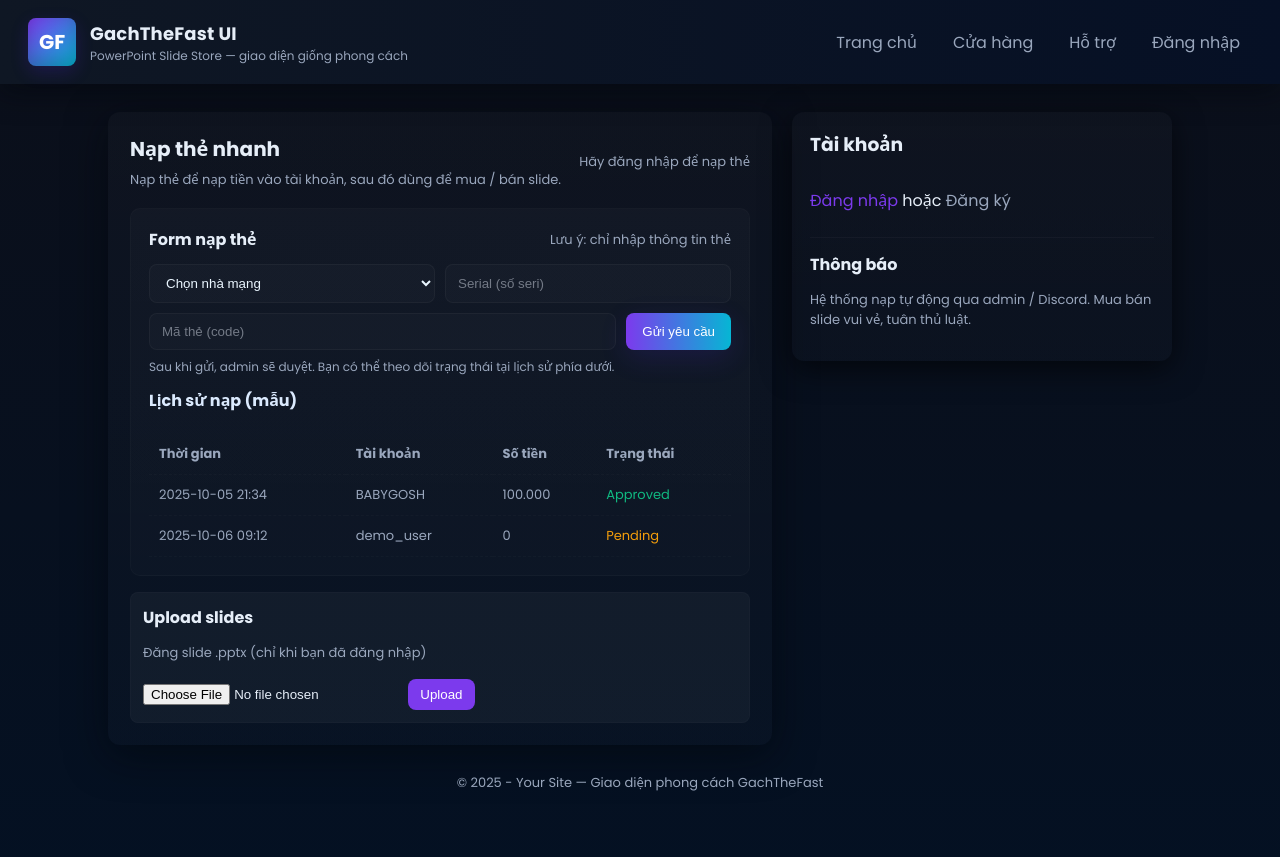
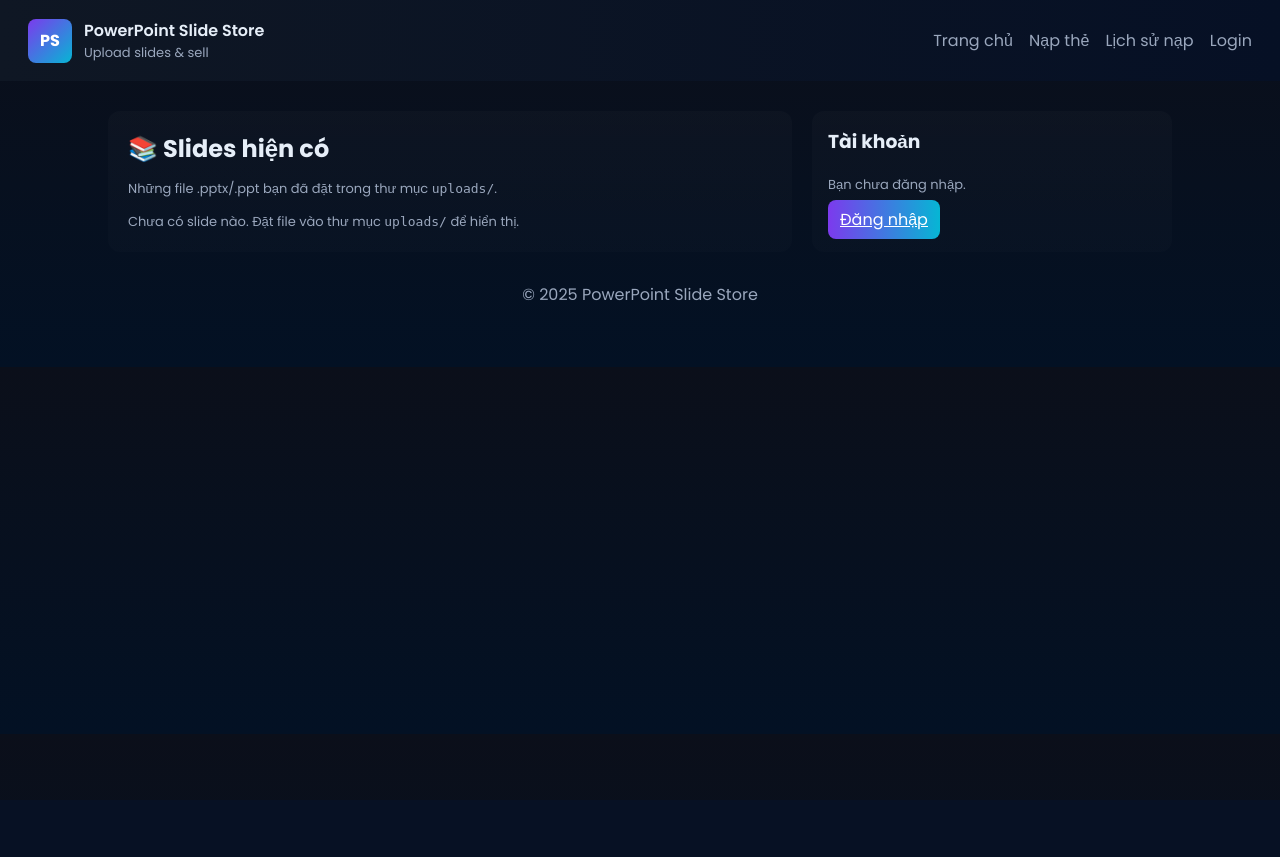
Before and after one commit to BABYGOSH/WebForPPT, a Flask app: page / in a window 1280 px wide. After the commit the page ends 301 px from the top, so only its background shows below. Run offline with Flask 3, Linux system fonts and the light colour scheme.

Commit message:
Clean UI, add topup history, remove upload form

```diff
--- a/app.py
+++ b/app.py
@@ -1,4 +1,3 @@
-# app.py
 from flask import Flask, render_template, request, redirect, url_for, session, flash, send_from_directory
 from werkzeug.security import generate_password_hash, check_password_hash
 import os, json, re, time, uuid
@@ -11,8 +10,8 @@ load_dotenv()
 # Config
 APP_SECRET = os.getenv("FLASK_SECRET", "change-this-secret")
 ADMIN_PASSWORD = os.getenv("ADMIN_PASSWORD", "admin123")  # change in production
-DISCORD_WEBHOOK = os.getenv("DISCORD_WEBHOOK_URL", "https://discord.com/api/webhooks/1425714463482580992/thC-ULGdsTvsOZ52UXS4AFzaijaB90Z3GCJ0CrVRxFUAFDIAb7B6XYGqZycnPHMyMws_")
-SITE_BASE = os.getenv("SITE_BASE", "https://webforppt.onrender.com")  # change for your deployed site
+DISCORD_WEBHOOK = os.getenv("DISCORD_WEBHOOK_URL", "")
+SITE_BASE = os.getenv("SITE_BASE", "https://webforppt.onrender.com")
 
 USERS_FILE = "users.json"
 QUEUE_FILE = "card_queue.json"
@@ -21,7 +20,6 @@ UPLOAD_FOLDER = "uploads"
 app = Flask(__name__)
 app.secret_key = APP_SECRET
 app.permanent_session_lifetime = timedelta(days=7)
-
 os.makedirs(UPLOAD_FOLDER, exist_ok=True)
 
 # ---------- Utils: users ----------
@@ -82,9 +80,6 @@ def validate_password(pw):
 
 # ---------- Discord notification ----------
 def send_discord_notification(item):
-    """
-    Send a Discord webhook message. Include approve/reject links back to site admin.
-    """
     if not DISCORD_WEBHOOK:
         print("No DISCORD_WEBHOOK configured")
         return False
@@ -110,18 +105,16 @@ def send_discord_notification(item):
 # ---------- Routes ----------
 @app.route("/")
 def index():
-    user = None
-    if 'username' in session:
-        user = find_user(session['username'])
+    user = find_user(session["username"]) if "username" in session else None
     files = os.listdir(UPLOAD_FOLDER) if os.path.exists(UPLOAD_FOLDER) else []
     return render_template("index.html", files=files, user=user)
 
 # Register
-@app.route("/register", methods=["GET","POST"])
+@app.route("/register", methods=["GET", "POST"])
 def register():
     if request.method == "POST":
-        username = request.form.get("username","").strip()
-        password = request.form.get("password","")
+        username = request.form.get("username", "").strip()
+        password = request.form.get("password", "")
         if not username or not password:
             flash("Vui lòng điền username và password", "danger")
             return redirect(url_for("register"))
@@ -138,11 +131,11 @@ def register():
     return render_template("register.html")
 
 # Login
-@app.route("/login", methods=["GET","POST"])
+@app.route("/login", methods=["GET", "POST"])
 def login():
     if request.method == "POST":
-        username = request.form.get("username","").strip()
-        password = request.form.get("password","")
+        username = request.form.get("username", "").strip()
+        password = request.form.get("password", "")
         u = find_user(username)
         if not u or not check_password_hash(u["password_hash"], password):
             flash("Thông tin đăng nhập không đúng", "danger")
@@ -159,39 +152,35 @@ def logout():
     flash("Đã đăng xuất", "info")
     return redirect(url_for("index"))
 
-# Upload (user must be logged in)
+# Upload (API only, hidden from UI)
 @app.route("/upload", methods=["POST"])
 def upload_file():
     if "username" not in session:
-        flash("Bạn cần đăng nhập để upload", "danger")
-        return redirect(url_for("login"))
+        return {"error": "Unauthorized"}, 403
     if "file" not in request.files:
-        flash("Không có file", "danger")
-        return redirect(url_for("index"))
+        return {"error": "No file"}, 400
     f = request.files["file"]
     if f.filename == "":
-        flash("No selected file", "danger")
-        return redirect(url_for("index"))
+        return {"error": "No selected file"}, 400
     os.makedirs(UPLOAD_FOLDER, exist_ok=True)
-    safe_name = f.filename
-    f.save(os.path.join(UPLOAD_FOLDER, safe_name))
-    flash("Upload thành công", "success")
-    return redirect(url_for("index"))
+    f.save(os.path.join(UPLOAD_FOLDER, f.filename))
+    return {"message": "Uploaded successfully"}
 
+# Download
 @app.route("/download/<filename>")
 def download_file(filename):
     return send_from_directory(UPLOAD_FOLDER, filename, as_attachment=True)
 
-# Top-up: user submits card -> saved to queue and Discord notified
-@app.route("/topup", methods=["GET","POST"])
+# Top-up form
+@app.route("/topup", methods=["GET", "POST"])
 def topup():
     if "username" not in session:
         flash("Bạn cần đăng nhập để nạp thẻ", "danger")
         return redirect(url_for("login"))
     if request.method == "POST":
-        card_type = request.form.get("card_type","").strip()
-        serial = request.form.get("serial","").strip()
-        code = request.form.get("code","").strip()
+        card_type = request.form.get("card_type", "").strip()
+        serial = request.form.get("serial", "").strip()
+        code = request.form.get("code", "").strip()
         if not card_type or not serial or not code:
             flash("Vui lòng nhập đầy đủ thông tin thẻ", "danger")
             return redirect(url_for("topup"))
@@ -207,19 +196,32 @@ def topup():
         q = load_queue()
         q.append(item)
         save_queue(q)
-        ok = send_discord_notification(item)
-        if ok:
-            flash("Yêu cầu nạp đã gửi tới Discord. Admin sẽ kiểm tra.", "info")
-        else:
-            flash("Gửi Discord thất bại — admin kiểm tra trang admin.", "warning")
+        send_discord_notification(item)
+        flash("Yêu cầu nạp đã được gửi, vui lòng chờ duyệt.", "info")
         return redirect(url_for("index"))
     return render_template("topup.html")
 
-# Admin login + dashboard
-@app.route("/admin", methods=["GET","POST"])
+# 🟢 NEW: Lịch sử nạp
+@app.route("/topup_history")
+def topup_history():
+    if "username" not in session:
+        return render_template("topup_history.html", user=None, history=[])
+    user = find_user(session["username"])
+    q = load_queue()
+    user_items = []
+    for it in q:
+        if it.get("username") == session["username"]:
+            created = time.strftime("%Y-%m-%d %H:%M:%S", time.localtime(it["created_at"]))
+            it_copy = dict(it)
+            it_copy["created_at"] = created
+            user_items.append(it_copy)
+    return render_template("topup_history.html", user=user, history=user_items)
+
+# Admin
+@app.route("/admin", methods=["GET", "POST"])
 def admin_login():
     if request.method == "POST":
-        pw = request.form.get("password","")
+        pw = request.form.get("password", "")
         if pw == ADMIN_PASSWORD:
             session["is_admin"] = True
             return redirect(url_for("admin_dashboard"))
@@ -234,37 +236,27 @@ def admin_dashboard():
     q = load_queue()
     return render_template("admin_dashboard.html", queue=q)
 
-@app.route("/admin/approve/<item_id>", methods=["GET","POST"])
+@app.route("/admin/approve/<item_id>", methods=["GET", "POST"])
 def admin_approve(item_id):
     if not session.get("is_admin"):
-        flash("Admin login required", "danger")
         return redirect(url_for("admin_login"))
     q = load_queue()
     for it in q:
         if it["id"] == item_id and it["status"] == "pending":
-            # amount can be provided in POST form (admin chooses), default 100000
-            if request.method == "POST":
-                amount = float(request.form.get("amount", 100000))
-            else:
-                # GET: allow approving via link with ?amount=...
-                try:
-                    amount = float(request.args.get("amount", 100000))
-                except:
-                    amount = 100000.0
+            amount = float(request.args.get("amount", 100000))
             it["status"] = "approved"
             it["credited_amount"] = amount
             it["processed_at"] = int(time.time())
             update_user_balance(it["username"], amount)
             save_queue(q)
-            flash(f"Đã duyệt và cộng {amount} cho {it['username']}", "success")
+            flash(f"Đã duyệt và cộng {amount} VNĐ cho {it['username']}", "success")
             return redirect(url_for("admin_dashboard"))
     flash("Item không tồn tại hoặc đã xử lý", "warning")
     return redirect(url_for("admin_dashboard"))
 
-@app.route("/admin/reject/<item_id>", methods=["POST","GET"])
+@app.route("/admin/reject/<item_id>")
 def admin_reject(item_id):
     if not session.get("is_admin"):
-        flash("Admin login required", "danger")
         return redirect(url_for("admin_login"))
     q = load_queue()
     for it in q:
@@ -285,7 +277,7 @@ def api_balance():
     u = find_user(session["username"])
     return {"username": u["username"], "balance": u.get("balance", 0.0)}
 
-# Ensure files exist and run
+# ---------- Run ----------
 if __name__ == "__main__":
     if not os.path.exists(USERS_FILE):
         save_users({"users": []})
--- a/templates/index.html
+++ b/templates/index.html
@@ -3,243 +3,105 @@
 <head>
   <meta charset="utf-8" />
   <meta name="viewport" content="width=device-width,initial-scale=1" />
-  <title>GachTheFast Style - PowerPoint Store</title>
-
-  <!-- Google Font -->
+  <title>PowerPoint Slide Store</title>
   <link href="https://fonts.googleapis.com/css2?family=Poppins:wght@300;400;600;700&display=swap" rel="stylesheet">
-
   <style>
     :root{
-      --bg:#0b0f1a;
-      --card:#0f1724;
-      --muted:#9aa7bd;
-      --accent:#7c3aed; /* purple accent */
-      --accent2:#06b6d4; /* cyan accent */
-      --glass: rgba(255,255,255,0.04);
+      --bg:#0b0f1a; --card:#0f1724; --muted:#9aa7bd;
+      --accent:#7c3aed; --accent2:#06b6d4; --glass: rgba(255,255,255,0.04);
     }
     *{box-sizing:border-box}
-    body{
-      margin:0;
-      font-family:'Poppins',system-ui,Segoe UI,Roboto,Arial;
-      background:linear-gradient(180deg,var(--bg),#031124 120%);
-      color:#e6eef8;
-      -webkit-font-smoothing:antialiased;
-    }
-
-    /* header */
-    header{
-      display:flex;
-      align-items:center;
-      justify-content:space-between;
-      gap:20px;
-      padding:18px 28px;
-      background:linear-gradient(90deg,var(--card),#061025);
-      box-shadow:0 6px 30px rgba(3,6,12,0.6);
-      position:sticky; top:0; z-index:30;
-    }
-    .brand{
-      display:flex; align-items:center; gap:14px;
-    }
-    .logo{
-      width:48px; height:48px; border-radius:8px;
-      background:linear-gradient(135deg,var(--accent),var(--accent2));
-      display:flex; align-items:center; justify-content:center;
-      font-weight:700; color:white; font-size:20px;
-      box-shadow:0 6px 18px rgba(92,37,255,0.18), inset 0 -6px 18px rgba(0,0,0,0.2);
-    }
-    .brand h1{ font-size:18px; margin:0; letter-spacing:0.2px }
-    .brand p{ margin:0; color:var(--muted); font-size:12px }
-
-    nav{ display:flex; gap:12px; align-items:center }
-    nav a{ color:var(--muted); text-decoration:none; padding:8px 12px;border-radius:8px }
-    nav a:hover{ color:white; background:rgba(255,255,255,0.03) }
-
-    /* page layout */
-    .container{ max-width:1100px; margin:28px auto; padding:0 18px; }
-
-    .grid{
-      display:grid;
-      grid-template-columns: 1fr 380px;
-      gap:20px;
-      align-items:start;
-    }
-
-    /* left main card */
-    .main-card{
-      background:linear-gradient(180deg, rgba(255,255,255,0.02), rgba(255,255,255,0.01));
-      border-radius:12px;
-      padding:22px;
-      box-shadow: 0 10px 40px rgba(2,6,12,0.6);
-    }
-    .hero{
-      display:flex; align-items:center; justify-content:space-between; gap:16px;
-      margin-bottom:18px;
-    }
-    .hero-left h2{ margin:0; font-size:20px }
-    .hero-left p{ margin:6px 0 0; color:var(--muted); font-size:13px }
-
-    /* topup box (styled like gachthefast) */
-    .topup-box{
-      background: linear-gradient(180deg, rgba(255,255,255,0.025), rgba(255,255,255,0.015));
-      border-radius:10px; padding:18px; margin-bottom:16px;
-      border:1px solid rgba(255,255,255,0.02);
-    }
-    .topup-title{ display:flex; justify-content:space-between; align-items:center; margin-bottom:12px; }
-    .topup-title h3{ margin:0; font-size:16px }
-    .balance { color:var(--accent2); font-weight:600 }
-
-    form.topup-form { display:flex; gap:10px; flex-wrap:wrap; }
-    .topup-form input[type=text], .topup-form select {
-      flex:1 1 220px; padding:10px 12px; border-radius:8px;
-      border:1px solid rgba(255,255,255,0.04); background:rgba(255,255,255,0.02);
-      color: #eaf6ff;
-      outline:none;
-    }
-    .topup-form input::placeholder{ color:rgba(230,238,248,0.45) }
-    .topup-form button{
-      background: linear-gradient(90deg,var(--accent),var(--accent2));
-      color:white; border:none; padding:10px 16px; border-radius:8px; cursor:pointer;
-      box-shadow:0 8px 28px rgba(94,51,255,0.14);
-    }
-    .topup-note{ font-size:12px; color:var(--muted); margin-top:8px }
-
-    /* history */
-    .history{ margin-top:12px; }
-    .history table{ width:100%; border-collapse:collapse; font-size:13px; color:var(--muted) }
-    .history th, .history td{ text-align:left; padding:10px; border-bottom:1px dashed rgba(255,255,255,0.02) }
-    .tag-pending { color:#f59e0b }
-    .tag-approved { color:#10b981 }
-
-    /* right column (sidebar) */
-    .sidebar-card{
-      background: linear-gradient(180deg, rgba(255,255,255,0.02), rgba(255,255,255,0.01));
-      border-radius:12px; padding:18px; box-shadow:0 8px 30px rgba(0,0,0,0.6);
-    }
-    .account-item{ display:flex; justify-content:space-between; padding:8px 0; border-bottom:1px solid rgba(255,255,255,0.02) }
-    .small-muted{ color:var(--muted); font-size:13px }
-
-    footer{ text-align:center; color:var(--muted); margin:28px 0 64px; font-size:13px }
-
-    /* responsive */
-    @media (max-width:980px){
-      .grid{ grid-template-columns: 1fr; }
-      .sidebar-card{ order: -1 }
-    }
+    body{margin:0;font-family:'Poppins',sans-serif;background:linear-gradient(180deg,var(--bg),#031124);color:#e6eef8}
+    header{display:flex;align-items:center;justify-content:space-between;padding:18px 28px;background:linear-gradient(90deg,var(--card),#061025)}
+    .brand{display:flex;align-items:center;gap:12px}
+    .logo{width:44px;height:44px;border-radius:8px;background:linear-gradient(135deg,var(--accent),var(--accent2));display:flex;align-items:center;justify-content:center;font-weight:700;color:#fff}
+    nav a{color:var(--muted);text-decoration:none;margin-left:12px}
+    .container{max-width:1100px;margin:30px auto;padding:0 18px}
+    .grid{display:grid;grid-template-columns:1fr 360px;gap:20px}
+    .card{background:linear-gradient(180deg,rgba(255,255,255,0.02),rgba(255,255,255,0.01));padding:20px;border-radius:12px}
+    h2{margin:0 0 10px 0}
+    .files-list{display:flex;flex-direction:column;gap:10px}
+    .file-item{display:flex;justify-content:space-between;align-items:center;padding:12px;background:rgba(255,255,255,0.02);border-radius:8px}
+    .file-item a{color:var(--accent2);text-decoration:none}
+    .small-muted{color:var(--muted);font-size:13px}
+    .btn{background:linear-gradient(90deg,var(--accent),var(--accent2));color:white;padding:8px 12px;border-radius:8px;border:none;cursor:pointer}
+    .sidebar-card{padding:16px;border-radius:12px;background:linear-gradient(180deg,rgba(255,255,255,0.02),rgba(255,255,255,0.01))}
+    footer{text-align:center;color:var(--muted);margin:28px 0 60px}
+    @media (max-width:980px){.grid{grid-template-columns:1fr}}
   </style>
 </head>
 <body>
   <header>
     <div class="brand">
-      <div class="logo">GF</div>
+      <div class="logo">PS</div>
       <div>
-        <h1>GachTheFast UI</h1>
-        <p>PowerPoint Slide Store — giao diện giống phong cách</p>
+        <div style="font-weight:600">PowerPoint Slide Store</div>
+        <div class="small-muted">Upload slides & sell</div>
       </div>
     </div>
-
     <nav>
-      <a href="#">Trang chủ</a>
-      <a href="#">Cửa hàng</a>
-      <a href="#">Hỗ trợ</a>
-      <a href="{{ url_for('login') }}">Đăng nhập</a>
+      <a href="{{ url_for('index') }}">Trang chủ</a>
+      <a href="{{ url_for('topup') }}">Nạp thẻ</a>
+      <a href="{{ url_for('topup_history') }}">Lịch sử nạp</a>
+      {% if user %}
+        <a href="{{ url_for('logout') }}">Logout</a>
+      {% else %}
+        <a href="{{ url_for('login') }}">Login</a>
+      {% endif %}
     </nav>
   </header>
 
   <div class="container">
     <div class="grid">
-      <!-- LEFT -->
-      <div class="main-card">
-        <div class="hero">
-          <div class="hero-left">
-            <h2>Nạp thẻ nhanh</h2>
-            <p>Nạp thẻ để nạp tiền vào tài khoản, sau đó dùng để mua / bán slide.</p>
+      <!-- left: list slides (NO upload form here) -->
+      <div class="card">
+        <h2>📚 Slides hiện có</h2>
+        <p class="small-muted">Những file .pptx/.ppt bạn đã đặt trong thư mục <code>uploads/</code>.</p>
+
+        <div class="files-list">
+          {% if files %}
+            {% for f in files %}
+              <div class="file-item">
+                <div style="max-width:70%;">{{ f }}</div>
+                <div>
+                  <a class="btn" href="{{ url_for('download_file', filename=f) }}">Tải về</a>
                 </div>
-          <div class="hero-right small-muted">Hãy đăng nhập để nạp thẻ</div>
               </div>
-
-        <div class="topup-box">
-          <div class="topup-title">
-            <h3>Form nạp thẻ</h3>
-            <div class="small-muted">Lưu ý: chỉ nhập thông tin thẻ</div>
-          </div>
-
-          <!-- Form: nếu dùng Flask, action="/topup" method="post" -->
-          <form class="topup-form" action="{{ url_for('topup') }}" method="post">
-            <select name="card_type" required>
-              <option value="">Chọn nhà mạng</option>
-              <option value="viettel">Viettel</option>
-              <option value="mobifone">Mobifone</option>
-              <option value="vinaphone">Vinaphone</option>
-            </select>
-
-            <input name="serial" type="text" placeholder="Serial (số seri)" required />
-            <input name="code" type="text" placeholder="Mã thẻ (code)" required />
-
-            <button type="submit">Gửi yêu cầu</button>
-          </form>
-
-          <div class="topup-note">Sau khi gửi, admin sẽ duyệt. Bạn có thể theo dõi trạng thái tại lịch sử phía dưới.</div>
-
-          <div class="history">
-            <h4 style="margin-top:12px;color:#dbeafe">Lịch sử nạp (mẫu)</h4>
-            <table>
-              <thead>
-                <tr><th>Thời gian</th><th>Tài khoản</th><th>Số tiền</th><th>Trạng thái</th></tr>
-              </thead>
-              <tbody>
-                <!-- sample rows; Flask sẽ render thực tế -->
-                <tr><td>2025-10-05 21:34</td><td>BABYGOSH</td><td>100.000</td><td class="tag-approved">Approved</td></tr>
-                <tr><td>2025-10-06 09:12</td><td>demo_user</td><td>0</td><td class="tag-pending">Pending</td></tr>
-              </tbody>
-            </table>
+            {% endfor %}
+          {% else %}
+            <div class="small-muted">Chưa có slide nào. Đặt file vào thư mục <code>uploads/</code> để hiển thị.</div>
+          {% endif %}
         </div>
       </div>
 
-        <!-- Optional: upload area (kept minimal) -->
-        <div style="margin-top:14px; padding:12px; border-radius:8px; background:var(--glass); border:1px solid rgba(255,255,255,0.02)">
-          <strong>Upload slides</strong>
-          <p class="small-muted">Đăng slide .pptx (chỉ khi bạn đã đăng nhập)</p>
-          <form action="{{ url_for('upload') }}" method="post" enctype="multipart/form-data">
-            <input type="file" name="file" accept=".ppt,.pptx" style="margin-top:8px">
-            <button class="btn" type="submit" style="display:inline-block;margin-left:8px;background:var(--accent);padding:8px 12px;border-radius:8px;border:none;color:white">Upload</button>
-          </form>
-        </div>
-      </div>
-
-      <!-- RIGHT SIDEBAR -->
+      <!-- right: account + quick links -->
       <aside class="sidebar-card">
         <h3 style="margin-top:0">Tài khoản</h3>
-
         {% if user %}
-        <div class="account-item">
+          <div style="display:flex;justify-content:space-between;align-items:center">
             <div>
               <div style="font-weight:600">{{ user.username }}</div>
               <div class="small-muted">Tài khoản</div>
             </div>
             <div style="text-align:right">
-            <div class="balance">{{ user.balance }} VNĐ</div>
+              <div style="font-weight:700;color:var(--accent2)">{{ user.balance }} VNĐ</div>
               <div class="small-muted">Số dư</div>
             </div>
           </div>
-
-        <div style="padding-top:12px">
-          <a href="{{ url_for('logout') }}" style="color:var(--muted);text-decoration:none">Logout</a>
-          <a href="{{ url_for('topup') }}" style="float:right;color:var(--accent);text-decoration:none">Nạp thêm</a>
+          <div style="margin-top:12px">
+            <a class="btn" href="{{ url_for('topup') }}">Nạp thẻ</a>
+            <a style="margin-left:8px;color:var(--muted);text-decoration:none" href="{{ url_for('topup_history') }}">Xem lịch sử</a>
           </div>
         {% else %}
-        <div style="padding:10px 0"><a href="{{ url_for('login') }}" style="color:var(--accent);text-decoration:none">Đăng nhập</a> hoặc <a href="{{ url_for('register') }}" style="color:var(--muted);text-decoration:none">Đăng ký</a></div>
+          <div class="small-muted">Bạn chưa đăng nhập.</div>
+          <div style="margin-top:12px"><a class="btn" href="{{ url_for('login') }}">Đăng nhập</a></div>
         {% endif %}
-
-        <hr style="border:none;border-top:1px solid rgba(255,255,255,0.03);margin:14px 0">
-
-        <h4 style="margin:6px 0 12px">Thông báo</h4>
-        <p class="small-muted">Hệ thống nạp tự động qua admin / Discord. Mua bán slide vui vẻ, tuân thủ luật.</p>
       </aside>
     </div>
   </div>
 
   <footer>
-    © 2025 - Your Site — Giao diện phong cách GachTheFast
+    © 2025 PowerPoint Slide Store
   </footer>
 </body>
 </html>
```
Also changed, not shown: templates/topup_history.html (added, +52 -0 lines). Lines whose indentation alone changed are shown as unchanged.
